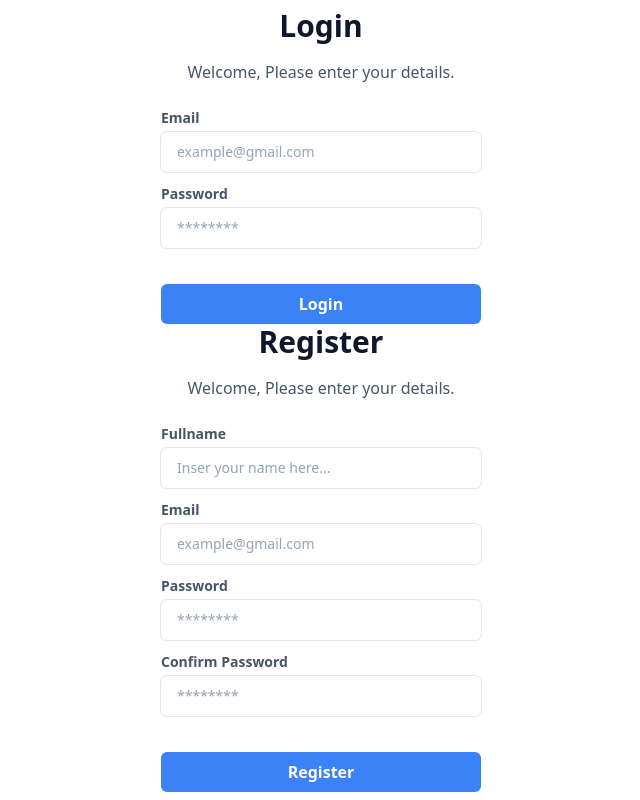
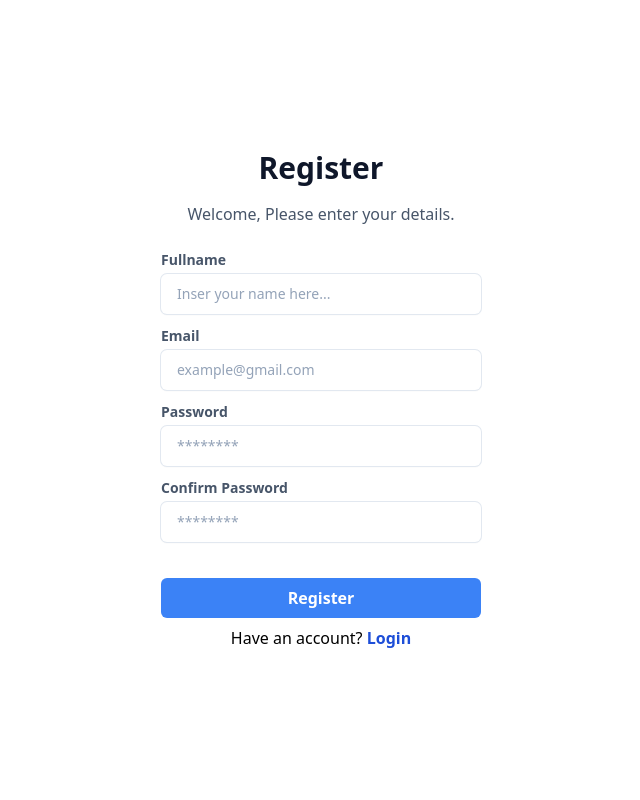
Before and after one commit to dannyhma/my-react-app, a React (Vite) app: page /register in a window 1280 px wide. Shown: the whole page, without its empty margins (319-959 px from the left). Built offline with nearby package versions, Linux system fonts and the light colour scheme.

Commit message:
React Router

```diff
--- a/package.json
+++ b/package.json
@@ -11,7 +11,8 @@
   },
   "dependencies": {
     "react": "^18.3.1",
-    "react-dom": "^18.3.1"
+    "react-dom": "^18.3.1",
+    "react-router-dom": "^6.26.0"
   },
   "devDependencies": {
     "@eslint/js": "^9.8.0",
--- a/src/App.jsx
+++ /dev/null
@@ -1,15 +0,0 @@
-import LoginPage from "../src/pages/login";
-import RegisterPage from "../src/pages/register";
-
-function App() {
-	return (
-		<>
-			<div className="flex min-h-screen flex-col items-center justify-center">
-				<LoginPage></LoginPage>
-				<RegisterPage></RegisterPage>
-			</div>
-		</>
-	);
-}
-
-export default App;
--- a/src/components/Elements/Inputs/Input.jsx
+++ b/src/components/Elements/Inputs/Input.jsx
@@ -9,6 +9,7 @@ const Input = (props) => {
 				name={name}
 				type={type}
 				placeholder={placeholder}
+				id={name}
 			/>
 		</>
 	);
--- a/src/components/Layouts/AuthLayout.jsx
+++ b/src/components/Layouts/AuthLayout.jsx
@@ -4,6 +4,7 @@ const AuthLayout = (props) => {
 	const { children, title } = props;
 	return (
 		<>
+			<div className="flex min-h-screen flex-col items-center justify-center">
 				<div className="w-full max-w-xs">
 					<h1 className="mb-4 text-center text-3xl font-bold text-slate-900">
 						{title}
@@ -12,6 +13,7 @@ const AuthLayout = (props) => {
 						Welcome, Please enter your details.
 					</p>
 					{children}
+				</div>
 			</div>
 		</>
 	);
--- a/src/main.jsx
+++ b/src/main.jsx
@@ -1,10 +1,29 @@
 import { StrictMode } from "react";
 import { createRoot } from "react-dom/client";
-import App from "./App.jsx";
+import { createBrowserRouter, RouterProvider } from "react-router-dom";
 import "./index.css";
+import LoginPage from "./pages/login.jsx";
+import RegisterPage from "./pages/register.jsx";
+import Errorpage from "./pages/404.jsx";
+
+const router = createBrowserRouter([
+	{
+		path: "/",
+		element: <div>Hello World!</div>,
+		errorElement: <Errorpage />,
+	},
+	{
+		path: "/login",
+		element: <LoginPage />,
+	},
+	{
+		path: "/register",
+		element: <RegisterPage />,
+	},
+]);
 
 createRoot(document.getElementById("root")).render(
 	<StrictMode>
-		<App />
+		<RouterProvider router={router} />
 	</StrictMode>,
 );
--- /dev/null
+++ b/src/pages/404.jsx
@@ -0,0 +1,16 @@
+import { useRouteError } from "react-router-dom";
+
+const Errorpage = () => {
+	const error = useRouteError();
+	return (
+		<>
+			<div className="flex min-h-screen flex-col items-center justify-center">
+				<h1 className="mb-4 text-5xl font-bold">Oops!</h1>
+				<p>Sorry, an unexpected error has occured</p>
+				<p>{error.statusText || error.message}</p>
+			</div>
+		</>
+	);
+};
+
+export default Errorpage;
--- a/src/pages/login.jsx
+++ b/src/pages/login.jsx
@@ -1,11 +1,18 @@
 import AuthLayout from "../components/Layouts/AuthLayout";
 import FormLogin from "../components/Fragments/FormLogin";
+import { Link } from "react-router-dom";
 
 const LoginPage = () => {
 	return (
 		<>
 			<AuthLayout title="Login">
-				<FormLogin></FormLogin>
+				<FormLogin />
+				<p className="mt-2 text-center text-base">
+					Don&apos;t have an account? {""}
+					<Link to="/register" className="font-bold text-blue-700">
+						Register
+					</Link>
+				</p>
 			</AuthLayout>
 		</>
 	);
--- a/src/pages/register.jsx
+++ b/src/pages/register.jsx
@@ -1,11 +1,18 @@
 import AuthLayout from "../components/Layouts/AuthLayout";
 import FormRegister from "../components/Fragments/FormRegister";
+import { Link } from "react-router-dom";
 
 const RegisterPage = () => {
 	return (
 		<>
 			<AuthLayout title="Register">
-				<FormRegister></FormRegister>
+				<FormRegister />
+				<p className="mt-2 text-center text-base">
+					Have an account? {""}
+					<Link to="/login" className="font-bold text-blue-700">
+						Login
+					</Link>
+				</p>
 			</AuthLayout>
 		</>
 	);
```
Also changed, not shown: 1 other file (tests, documents, lock files or other folders). Lines whose indentation alone changed are shown as unchanged.
